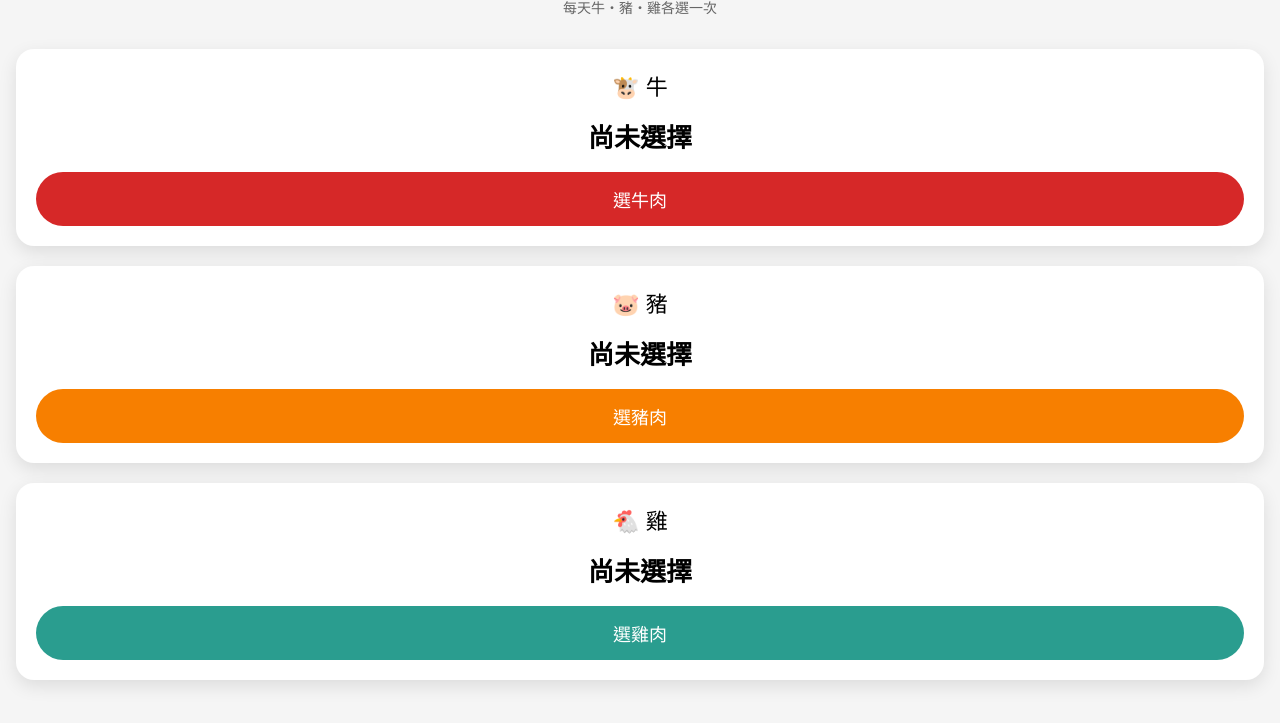
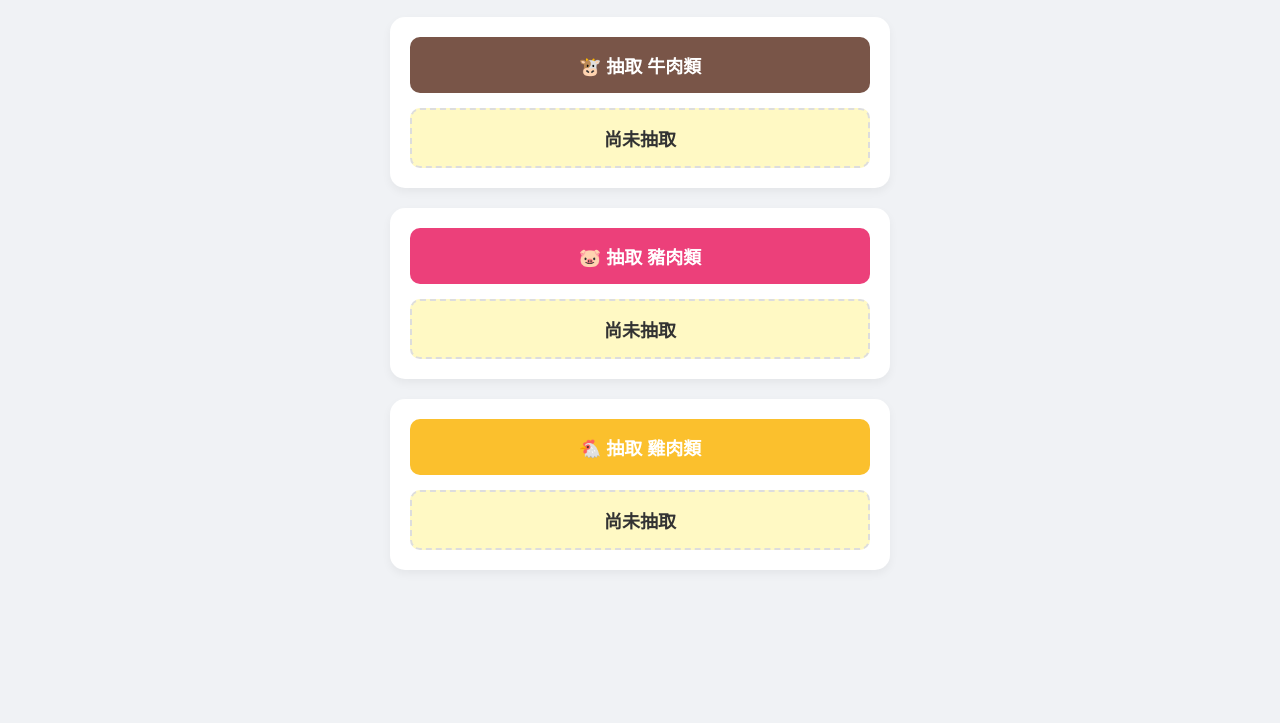
Before and after one commit to leo124777/meat-wheel-1.1, a plain HTML site: page index.html in a window 1280 px wide. Shown: the part 77-800 px from the top of the page. Drawn offline with Linux system fonts and the light colour scheme.

Commit message:
Add files via upload

```diff
--- a/index.html
+++ b/index.html
@@ -1,99 +1,83 @@
 <!DOCTYPE html>
-<html lang="zh-Hant">
+<html lang="zh-TW">
 <head>
-<meta charset="UTF-8" />
-<meta name="viewport" content="width=device-width, initial-scale=1" />
-<title>今日吃什麼</title>
+    <meta charset="UTF-8">
+    <meta name="viewport" content="width=device-width, initial-scale=1.0">
+    <title>六福午餐隨機輪盤</title>
     <style>
-body {
-margin: 0;
-font-family: -apple-system, BlinkMacSystemFont, "Segoe UI", system-ui, sans-serif;
-background: #f5f5f5;
-text-align: center;
-}
-h1 { margin: 20px 0 8px; }
-.hint { color: #666; font-size: 14px; margin-bottom: 16px; }
-.container { padding: 16px; }
-.card {
-background: #fff;
-border-radius: 18px;
-padding: 20px;
-margin-bottom: 20px;
-box-shadow: 0 6px 18px rgba(0,0,0,0.1);
-}
-.title { font-size: 22px; margin-bottom: 12px; }
-.result { font-size: 26px; font-weight: 700; margin: 16px 0; min-height: 1.5em; }
-button {
-width: 100%;
-font-size: 18px;
-padding: 14px;
-border-radius: 999px;
-border: none;
-color: #fff;
-cursor: pointer;
-}
-.beef { background: #d62828; }
-.pork { background: #f77f00; }
-.chicken { background: #2a9d8f; }
-button:disabled { opacity: 0.5; cursor: not-allowed; }
+        body { font-family: -apple-system, "Helvetica Neue", sans-serif; background-color: #f0f2f5; padding: 15px; text-align: center; }
+        .menu-container { max-width: 500px; margin: 0 auto; }
+        h1 { color: #2c3e50; font-size: 24px; margin-bottom: 20px; }
+
+        /* 區塊樣式 */
+        .meat-section { background: white; border-radius: 15px; padding: 20px; margin-bottom: 20px; box-shadow: 0 4px 10px rgba(0,0,0,0.05); }
+
+        /* 按鈕樣式 */
+        .btn { width: 100%; padding: 15px; font-size: 18px; font-weight: bold; border: none; border-radius: 10px; color: white; cursor: pointer; transition: 0.2s; }
+        .btn:active { transform: scale(0.98); }
+        .btn-cow { background-color: #795548; }     /* 棕色 - 牛 */
+        .btn-pig { background-color: #ec407a; }     /* 粉色 - 豬 */
+        .btn-chicken { background-color: #fbc02d; } /* 黃色 - 雞 */
+
+        /* 獨立顯示格樣式 */
+        .answer-box { margin-top: 15px; padding: 15px; border: 2px dashed #ddd; border-radius: 10px; background-color: #fff9c4; min-height: 24px; color: #333; font-weight: bold; font-size: 18px; }
+        .price { color: #e74c3c; font-size: 14px; display: block; }
     </style>
 </head>
 <body>
 
+<div class="menu-container">
+    <h1>🍱 六福午餐選餐機</h1>
 
-<h1>今日吃什麼 🍽️</h1>
-<div class="hint">每天牛・豬・雞各選一次</div>
-
-
-<div class="container">
-<div class="card">
-<div class="title">🐮 牛</div>
-<div class="result" id="beef-result">尚未選擇</div>
-<button class="beef" id="beef-btn" onclick="pick('beef')">選牛肉</button>
+    <div class="meat-section">
+        <button class="btn btn-cow" onclick="pick('cow')">🐮 抽取 牛肉類</button>
+        <div id="cow-res" class="answer-box">尚未抽取</div>
     </div>
 
-
-<div class="card">
-<div class="title">🐷 豬</div>
-<div class="result" id="pork-result">尚未選擇</div>
-<button class="pork" id="pork-btn" onclick="pick('pork')">選豬肉</button>
+    <div class="meat-section">
+        <button class="btn btn-pig" onclick="pick('pig')">🐷 抽取 豬肉類</button>
+        <div id="pig-res" class="answer-box">尚未抽取</div>
     </div>
 
-
-<div class="card">
-<div class="title">🐔 雞</div>
-<div class="result" id="chicken-result">尚未選擇</div>
-<button class="chicken" id="chicken-btn" onclick="pick('chicken')">選雞肉</button>
+    <div class="meat-section">
+        <button class="btn btn-chicken" onclick="pick('chicken')">🐔 抽取 雞肉類</button>
+        <div id="chicken-res" class="answer-box">尚未抽取</div>
     </div>
 </div>
 
-
 <script>
-const menu = {
-beef: ['薑蔥牛肉','黑椒牛肉','青椒牛肉','羅漢牛腩'],
-pork: ['叉燒','京都排骨','椒鹽排骨','梅菜扣肉','甜酸肉'],
-chicken: ['宮保雞丁','西蘭花雞','白切雞','蔥油雞','橙雞']
+    const data = {
+        cow: [
+            {n: "乾炒牛河", p: 15}, {n: "薑蔥牛肉", p: 15},
+            {n: "黑椒牛肉", p: 15}, {n: "青椒牛肉", p: 15}, {n: "蘿蔔牛腩", p: 15}
+        ],
+        pig: [
+            {n: "肉絲炒飯", p: 10}, {n: "京都肉排", p: 12},
+            {n: "BBQ叉燒", p: 12}, {n: "椒鹽肉排", p: 12},
+            {n: "叉燒/燒肉雙拼", p: 15}, {n: "梅菜扣肉", p: 10},
+            {n: "辣椒炒肉絲", p: 10}, {n: "甜酸肉", p: 12}, {n: "肉絲炒麵", p: 12}
+        ],
+        chicken: [
+            {n: "雞炒麵", p: 12}, {n: "雞球幹炒河", p: 12},
+            {n: "炸雞排飯", p: 12}, {n: "西蘭花雞球", p: 12},
+            {n: "白切雞", p: 15}, {n: "蔥油雞", p: 15},
+            {n: "橙雞", p: 12}, {n: "宮保雞", p: 12}, {n: "雞絲炒麵", p: 12}
+        ]
     };
 
+    function pick(type) {
+        const list = data[type];
+        const item = list[Math.floor(Math.random() * list.length)];
+        const display = document.getElementById(type + '-res');
 
-// ⚠️ 改成「每次打開都重置」版本
-// 不使用 localStorage，不記住上一次結果
+        // 增加一個閃爍效果，提示已經更新
+        display.style.opacity = 0;
+        setTimeout(() => {
+            display.innerHTML = `${item.n} <span class="price">$${item.p}</span>`;
+            display.style.opacity = 1;
+        }, 100);
+    }
+</script>
 
-
-function pick(type) {
-const items = menu[type];
-const choice = items[Math.floor(Math.random() * items.length)];
-document.getElementById(type + '-result').textContent = choice;
-}
-
-
-// 頁面載入時不做任何記憶
-
-
-}
-
-
-function render() {
-['beef','pork','chicken'].forEach(type => {
-const value = localStorage.getItem(today + '-' + type);
+</body>
 </html>
```
Lines whose indentation alone changed are shown as unchanged.
